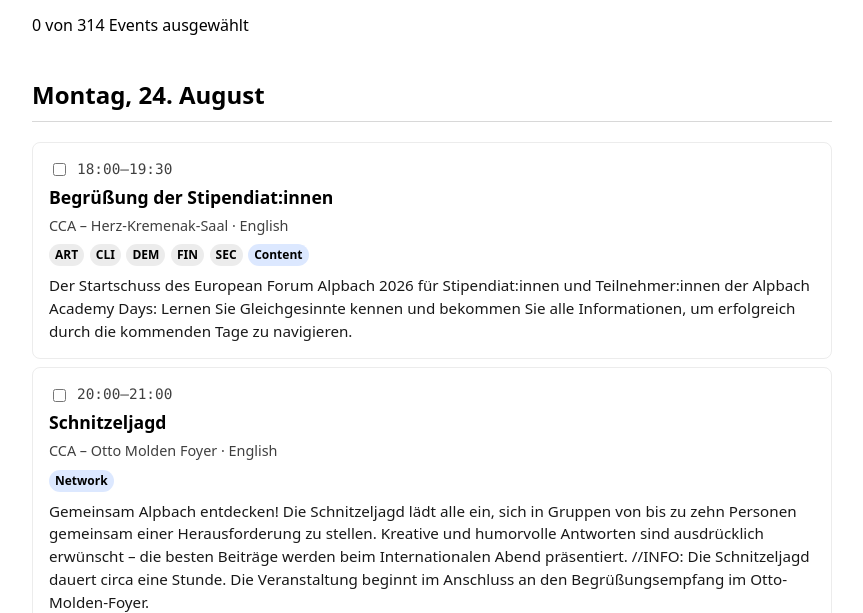
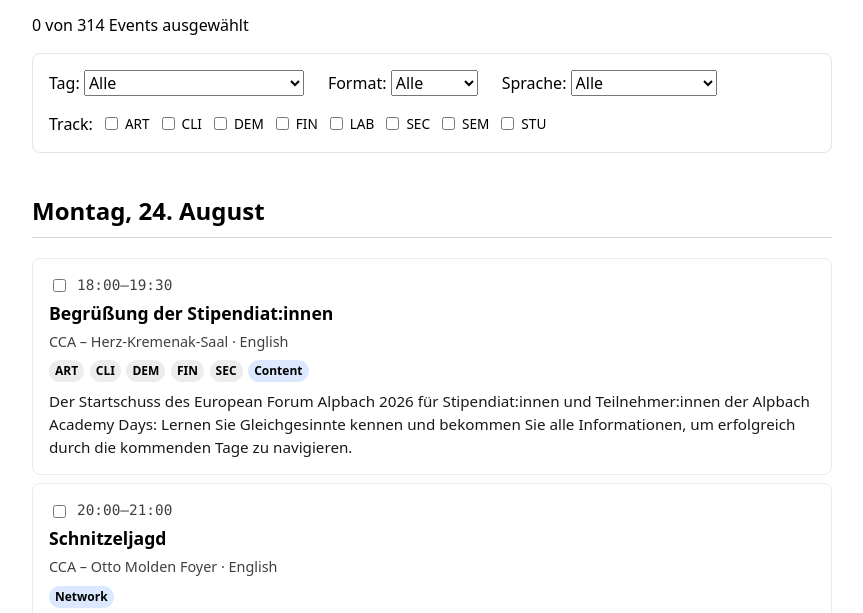
Before and after one commit to lfulda13-png/efa26-planner, a plain HTML site: page index.html in a window 1280 px wide. Shown: the part 150-763 px from the top of the page, without its empty margins (208-1071 px from the left). Drawn offline with Linux system fonts and the light colour scheme.

Commit message:
Phase 2 (3/4): Filter nach Tag, Format, Sprache und Track
Co-Authored-By: Claude Sonnet 5 <noreply@anthropic.com>

```diff
--- a/app.js
+++ b/app.js
@@ -27,6 +27,33 @@ function saveSelection(selection) {
 }
 
 const selection = loadSelection();
+
+let allEvents = [];
+let totalEventCount = 0;
+const filters = { day: "all", format: "all", language: "all", tracks: new Set() };
+
+function uniqueSorted(values) {
+  return [...new Set(values.filter(Boolean))].sort();
+}
+
+function applyFilters(events) {
+  return events.filter((event) => {
+    if (filters.day !== "all" && event.day !== filters.day) return false;
+    if (filters.format !== "all" && event.format !== filters.format) return false;
+    if (filters.language !== "all" && event.language !== filters.language)
+      return false;
+    if (
+      filters.tracks.size > 0 &&
+      !event.trackTags.some((tag) => filters.tracks.has(tag))
+    )
+      return false;
+    return true;
+  });
+}
+
+function refresh() {
+  renderEvents(applyFilters(allEvents));
+}
 
 function formatDay(isoDate) {
   const date = new Date(`${isoDate}T00:00:00`);
@@ -136,12 +163,92 @@ function renderEvents(events) {
   }
 }
 
+function renderSelect(labelText, options, currentValue, onChange) {
+  const wrapper = document.createElement("label");
+  wrapper.className = "filter";
+  wrapper.append(`${labelText}: `);
+
+  const select = document.createElement("select");
+  const allOption = document.createElement("option");
+  allOption.value = "all";
+  allOption.textContent = "Alle";
+  select.appendChild(allOption);
+
+  for (const option of options) {
+    select.appendChild(new Option(option, option));
+  }
+  select.value = currentValue;
+  select.addEventListener("change", () => onChange(select.value));
+
+  wrapper.appendChild(select);
+  return wrapper;
+}
+
+function renderFilters(events) {
+  const container = document.getElementById("filters");
+  container.innerHTML = "";
+
+  const days = uniqueSorted(events.map((e) => e.day));
+  const formats = uniqueSorted(events.map((e) => e.format));
+  const languages = uniqueSorted(events.map((e) => e.language));
+  const tracks = uniqueSorted(events.flatMap((e) => e.trackTags));
+
+  const dayOptions = days.map((day) => ({ value: day, label: formatDay(day) }));
+  const dayWrapper = document.createElement("label");
+  dayWrapper.className = "filter";
+  dayWrapper.append("Tag: ");
+  const daySelect = document.createElement("select");
+  daySelect.appendChild(new Option("Alle", "all"));
+  for (const { value, label } of dayOptions) {
+    daySelect.appendChild(new Option(label, value));
+  }
+  daySelect.value = filters.day;
+  daySelect.addEventListener("change", () => {
+    filters.day = daySelect.value;
+    refresh();
+  });
+  dayWrapper.appendChild(daySelect);
+  container.appendChild(dayWrapper);
+
+  container.appendChild(
+    renderSelect("Format", formats, filters.format, (value) => {
+      filters.format = value;
+      refresh();
+    })
+  );
+
+  container.appendChild(
+    renderSelect("Sprache", languages, filters.language, (value) => {
+      filters.language = value;
+      refresh();
+    })
+  );
+
+  const trackWrapper = document.createElement("div");
+  trackWrapper.className = "filter filter-tracks";
+  trackWrapper.append("Track: ");
+  for (const track of tracks) {
+    const trackLabel = document.createElement("label");
+    trackLabel.className = "track-toggle";
+    const checkbox = document.createElement("input");
+    checkbox.type = "checkbox";
+    checkbox.checked = filters.tracks.has(track);
+    checkbox.addEventListener("change", () => {
+      if (checkbox.checked) filters.tracks.add(track);
+      else filters.tracks.delete(track);
+      refresh();
+    });
+    trackLabel.appendChild(checkbox);
+    trackLabel.append(track);
+    trackWrapper.appendChild(trackLabel);
+  }
+  container.appendChild(trackWrapper);
+}
+
 function updateSelectionCount() {
   const status = document.getElementById("status");
   status.textContent = `${selection.size} von ${totalEventCount} Events ausgewählt`;
 }
-
-let totalEventCount = 0;
 
 async function main() {
   const status = document.getElementById("status");
@@ -149,8 +256,10 @@ async function main() {
     const res = await fetch("data/events.json");
     if (!res.ok) throw new Error(`HTTP ${res.status}`);
     const events = await res.json();
+    allEvents = events;
     totalEventCount = events.length;
-    renderEvents(events);
+    renderFilters(events);
+    refresh();
     updateSelectionCount();
   } catch (err) {
     status.textContent = "Fehler beim Laden der Events. Details in der Konsole.";
--- a/index.html
+++ b/index.html
@@ -14,6 +14,7 @@
 
   <main>
     <p id="status">Lade Events …</p>
+    <div id="filters" class="filters"></div>
     <div id="events"></div>
   </main>
 
--- a/style.css
+++ b/style.css
@@ -25,6 +25,35 @@ code {
   background: rgba(127, 127, 127, 0.15);
   padding: 0.1em 0.35em;
   border-radius: 0.25em;
+}
+
+.filters {
+  display: flex;
+  flex-wrap: wrap;
+  gap: 1rem 1.5rem;
+  align-items: center;
+  margin-top: 1rem;
+  padding: 1rem;
+  border: 1px solid rgba(127, 127, 127, 0.2);
+  border-radius: 0.5rem;
+}
+
+.filter select {
+  font: inherit;
+}
+
+.filter-tracks {
+  display: flex;
+  flex-wrap: wrap;
+  align-items: center;
+  gap: 0.5rem;
+}
+
+.track-toggle {
+  display: inline-flex;
+  align-items: center;
+  gap: 0.25rem;
+  font-size: 0.85rem;
 }
 
 .day-section {
```
